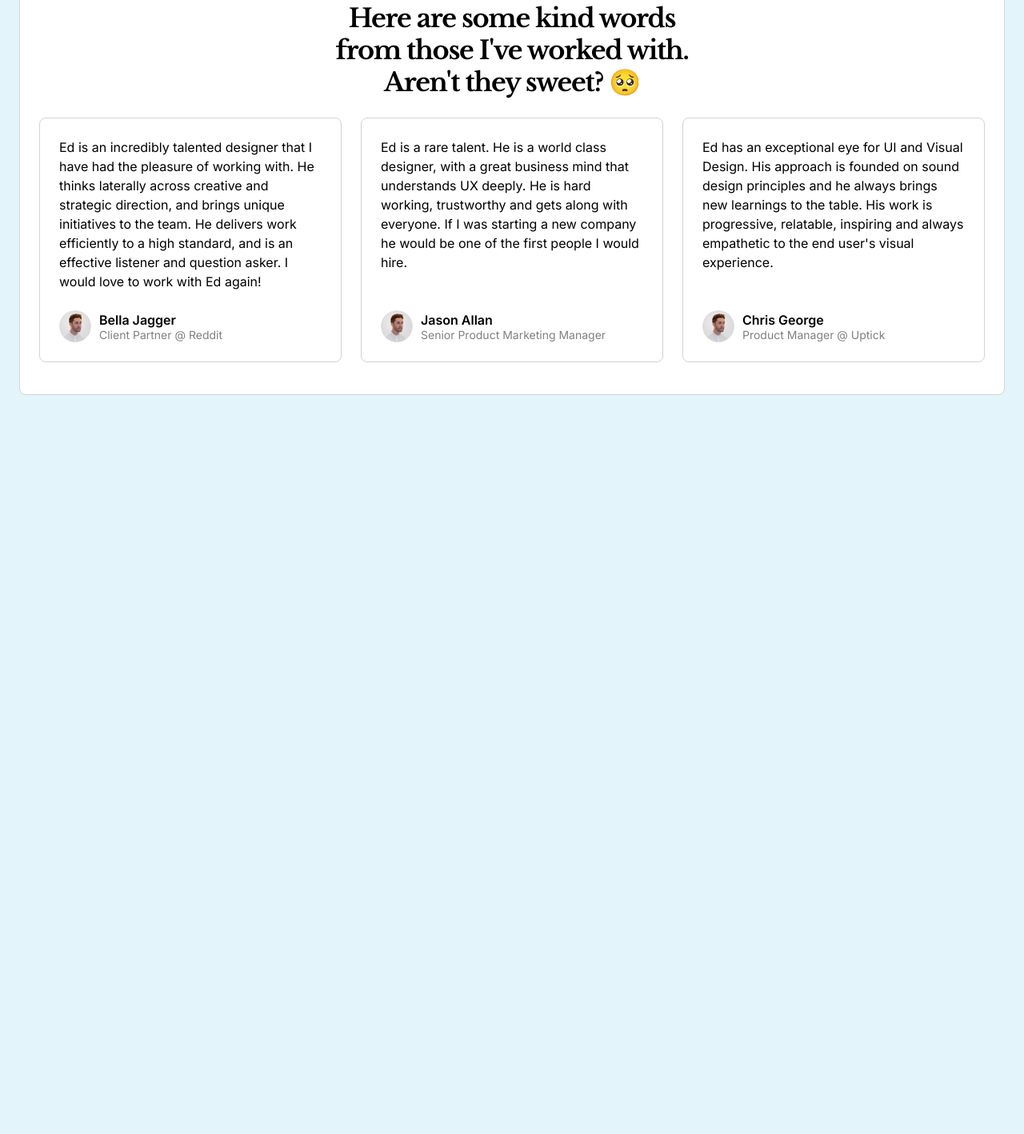
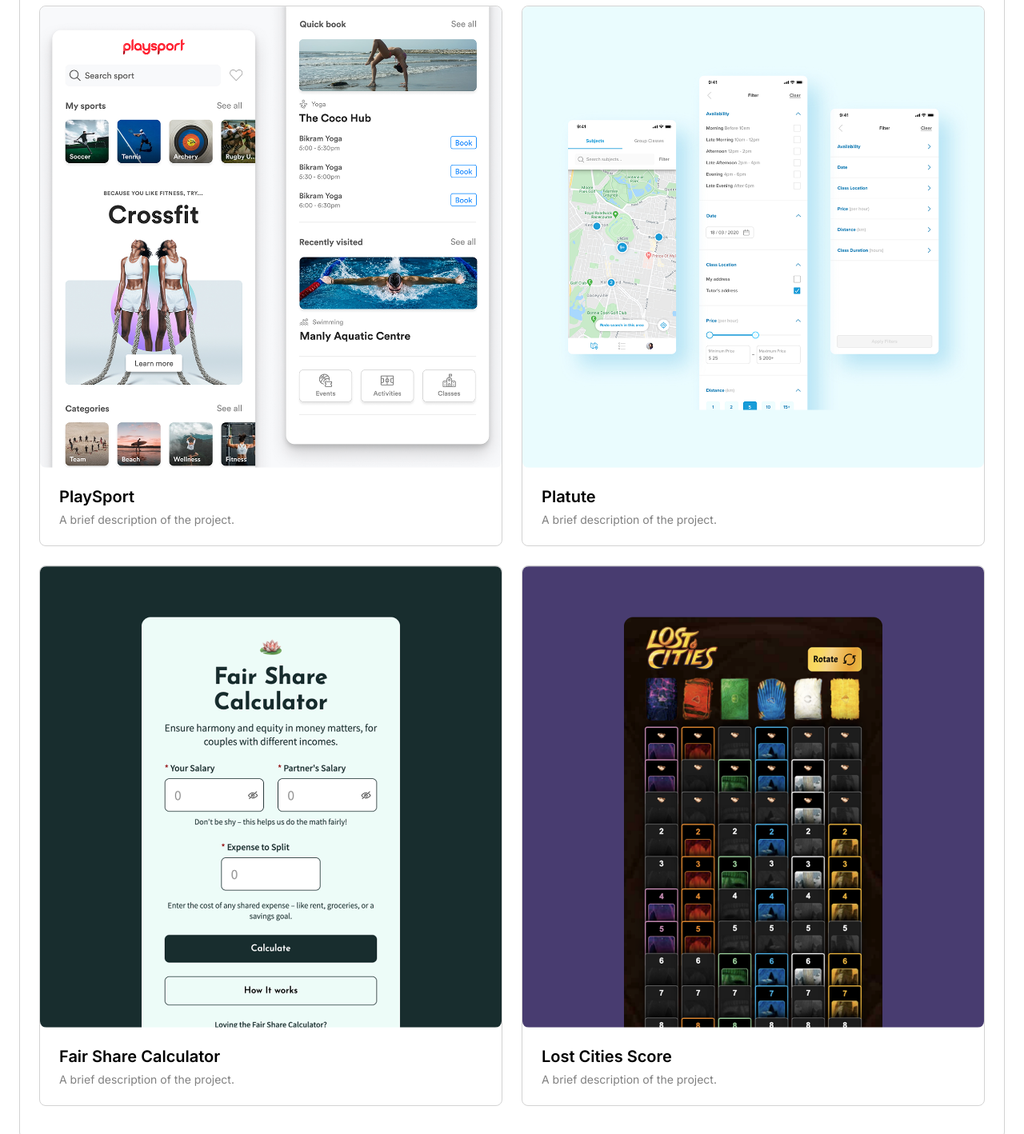
Before and after one commit to edwardstone1337/Portfolio, a plain HTML site: page work.html in a window 1280 px wide. Shown: the part 390-1808 px from the top of the page at 80% size. Before the commit the page ends 908 px from the top, so only its background shows below. Drawn offline with nearby package versions, Linux system fonts and the light colour scheme.

Commit message:
Projects

```diff
--- /dev/null
+++ b/assets/css/projects.css
@@ -0,0 +1,74 @@
+* {
+    margin: 0;
+    padding: 0;
+  }
+
+  #projects-section {
+    width: 100%;
+  }
+
+
+.projects-container {
+    display: flex;
+    flex-direction: column;
+    gap: 24px;
+    text-align: center;
+    padding: 40px 24px;
+    border-radius: 8px;
+    border: solid 1px lightgray;
+    background-color: white;
+}
+
+.projects-grid {
+    display: grid;
+    grid-template-columns: repeat(2, 1fr); /* 2x2 grid */
+    gap: 24px;
+    justify-content: center;
+}
+
+.project-card {
+    display: flex;
+    flex-direction: column;
+    background-color: white;
+    border-radius: 8px;
+    text-decoration: none;
+    color: black;
+    border: solid 1px lightgray;
+    transition: transform 0.2s, box-shadow 0.2s;
+    text-align: left;
+}
+
+.project-card:hover {
+    box-shadow: 0px 6px 10px rgba(0, 0, 0, 0.15);
+}
+
+.project-card img {
+    width: 100%; /* Makes it responsive */
+    aspect-ratio: 1 / 1; /* Maintains a 1:1 square */
+    object-fit: cover; /* Keeps it cropped nicely */
+    border-radius: 8px;
+}
+
+.project-info {
+    display: flex;
+    flex-direction: column;
+    gap: 8px; /* Adjust spacing between h3 and p */
+    padding: 24px;
+}
+
+.project-info h3 {
+    margin: 0;
+    font-size: 20px;
+}
+
+.project-info p {
+    margin: 0;
+    font-size: 14px;
+    color: gray;
+}
+
+@media (max-width: 768px) {
+    .projects-grid {
+        grid-template-columns: 1fr; /* Single column on smaller screens */
+    }
+}
--- a/assets/css/style.css
+++ b/assets/css/style.css
@@ -6,8 +6,7 @@
 
 body {
   font-family: "Inter", sans-serif;
-  font-weight: 400; /* Default weight */
-  background-color: rgb(227, 245, 251);
+  font-weight: 400;
 }
 
 .index-container {
--- /dev/null
+++ b/assets/js/projects.js
@@ -0,0 +1,7 @@
+document.addEventListener("DOMContentLoaded", function () {
+    fetch("components/projects.html")
+        .then(response => response.text())
+        .then(data => {
+            document.getElementById("projects-section").innerHTML = data;
+        });
+});
--- a/components/books.html
+++ b/components/books.html
@@ -1,4 +1,4 @@
 <div class="book-container">
     <h2>I've read these, <br> so you don't have to 🤓</h2>
-    <img src="/images/book-image.png" alt="Books I've Read" class="book-image">
+    <img src="images/book-image.png" alt="Books I've Read" class="book-image">
 </div>
--- /dev/null
+++ b/components/projects.html
@@ -0,0 +1,41 @@
+<div class="projects-container">
+    <h2>My Projects</h2>
+
+    <div class="projects-grid">
+        <!-- Project 1 -->
+        <a href="#" class="project-card">
+            <img src="images/playsport-1.png" alt="Project 1">
+            <div class="project-info">
+                <h3>PlaySport</h3>
+                <p>A brief description of the project.</p>
+            </div>
+        </a>
+
+        <!-- Project 2 -->
+        <a href="#" class="project-card">
+            <img src="images/platute-1.png" alt="Project 2">
+            <div class="project-info">
+                <h3>Platute</h3>
+                <p>A brief description of the project.</p>
+            </div>
+        </a>
+
+        <!-- Project 3 -->
+        <a href="#" class="project-card">
+            <img src="images/fair-share-1.png" alt="Project 3">
+            <div class="project-info">
+                <h3>Fair Share Calculator</h3>
+                <p>A brief description of the project.</p>
+            </div>
+        </a>
+
+        <!-- Project 4 -->
+        <a href="#" class="project-card">
+            <img src="images/lost-cities-1.png" alt="Project 4">
+            <div class="project-info">
+                <h3>Lost Cities Score</h3>
+                <p>A brief description of the project.</p>
+            </div>
+        </a>
+    </div>
+</div>
--- a/components/testimonials.html
+++ b/components/testimonials.html
@@ -17,7 +17,7 @@
       </p>
       <div class="testimonial-info">
         <img
-          src="/images/avatar.jpg"
+          src="images/avatar.jpg"
           alt="Tom Brown"
           class="testimonial-image"
         />
@@ -38,7 +38,7 @@
       </p>
       <div class="testimonial-info">
         <img
-          src="/images/avatar.jpg"
+          src="images/avatar.jpg"
           alt="Sarah Johnson"
           class="testimonial-image"
         />
@@ -59,7 +59,7 @@
       </p>
       <div class="testimonial-info">
         <img
-          src="/images/avatar.jpg"
+          src="images/avatar.jpg"
           alt="James Wilson"
           class="testimonial-image"
         />
--- a/work.html
+++ b/work.html
@@ -14,23 +14,33 @@
     <link rel="stylesheet" href="assets/css/navbar.css" />
     <link rel="stylesheet" href="assets/css/testimonials.css" />
     <link rel="stylesheet" href="assets/css/books.css" />
+    <link rel="stylesheet" href="assets/css/projects.css" />
   </head>
 
   <body>
     <div id="navbar-container"></div>
 
     <div class="index-container">
+
+      <div class="hero-text-container">
       <h1>Work</h1>
       <p>
         This is the About page where you describe your website, mission, or
         team.
       </p>
+    </div>
+
+      <div id="projects-section"></div>
 
       <div id="testimonials-section"></div>
+
+      <div id="book-section"></div>
     </div>
+
     <script src="assets/js/navbar.js"></script>
     <script src="assets/js/buttons.js"></script>
     <script src="assets/js/books.js"></script>
     <script src="assets/js/testimonials.js"></script>
+    <script src="assets/js/projects.js"></script>
   </body>
 </html>
```
Also changed, not shown: index.html (+5 -1 lines), images/fair-share-1.png (added), images/lost-cities-1.png (added), images/platute-1.png (added), images/playsport-1.png (added), 1 other file.
